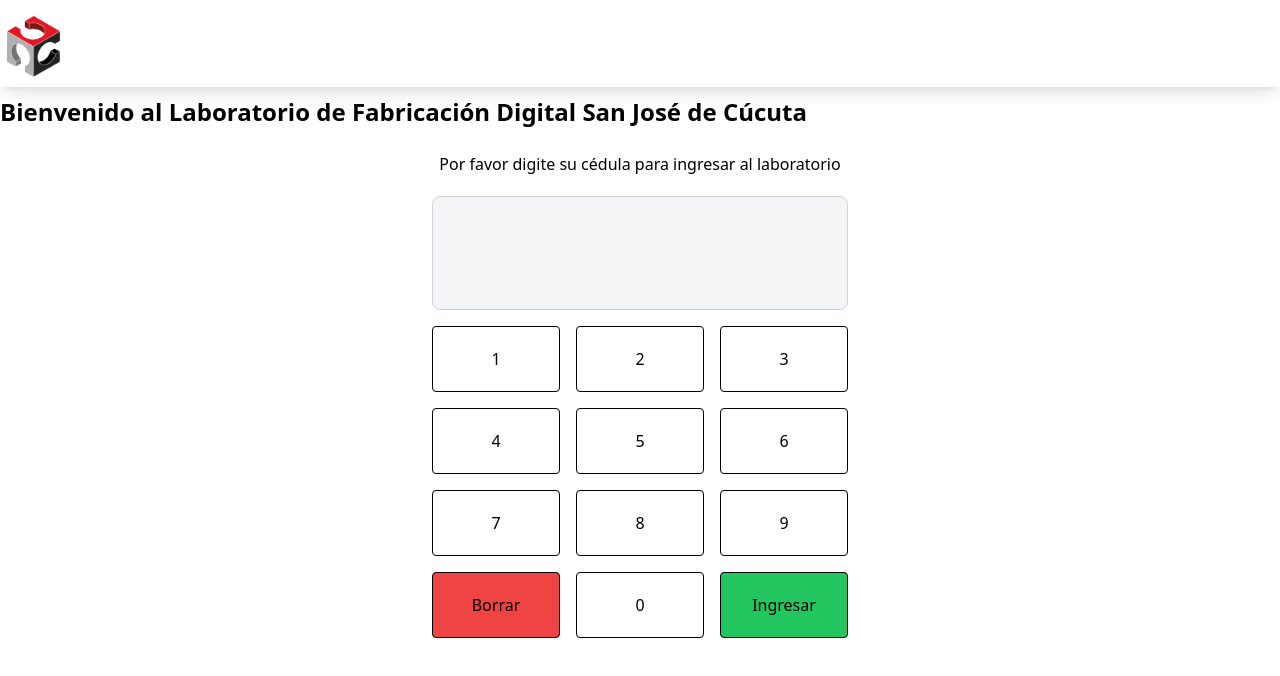
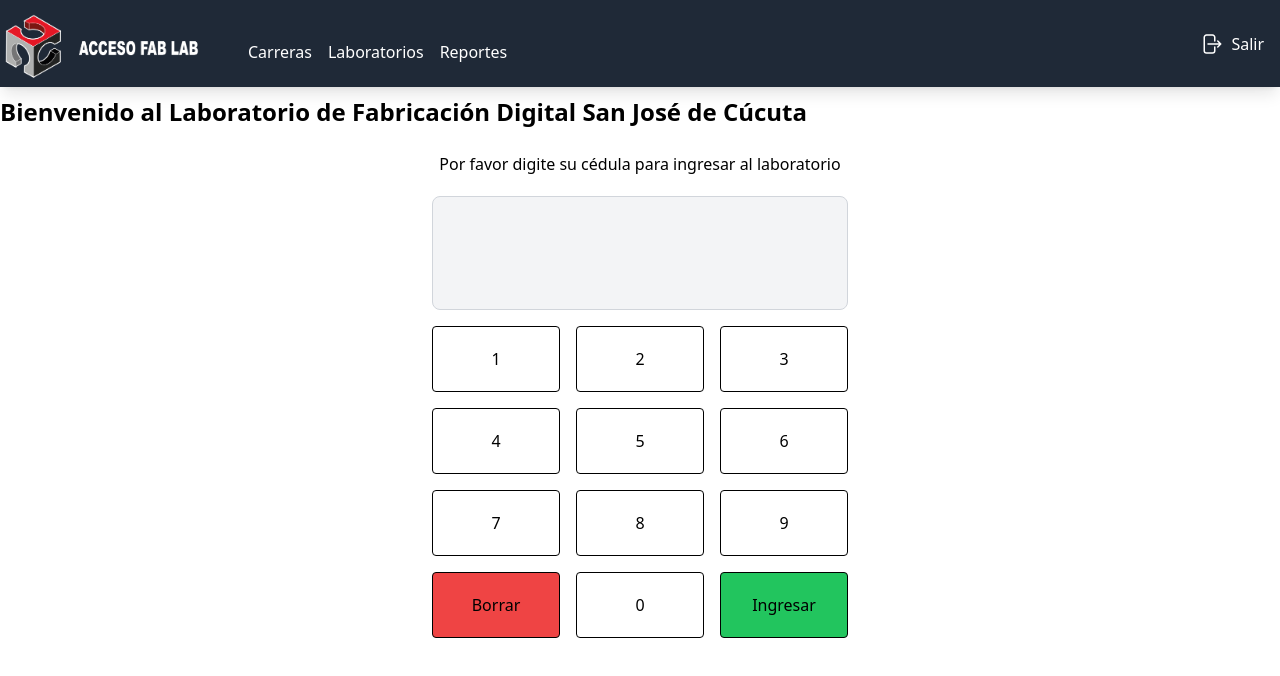
Before and after one commit to dannadeily/front-fablab, a React (Vite) app: page /administrador in a window 1280 px wide. Shown: the top 676 px of the page. Built offline with nearby package versions, Linux system fonts and the light colour scheme; sample sign-in values are in the browser's storage.

Commit message:
CAMBIOS EN EL HEADER

```diff
--- a/src/components/HeaderAdministrador.jsx
+++ b/src/components/HeaderAdministrador.jsx
@@ -12,7 +12,7 @@ const HeaderAdministrador = () => {
     <>
       <header className="fixed top-0 left-0 right-0 z-50">
         <nav
-          className="relative flex w-full items-center justify-between  shadow-lg  dark:bg-gray-800 md:flex-wrap md:justify-start"
+          className="relative flex w-full items-center justify-between  shadow-lg  bg-gray-800 md:flex-wrap md:justify-start"
           data-te-navbar-ref
         >
           <img
```
